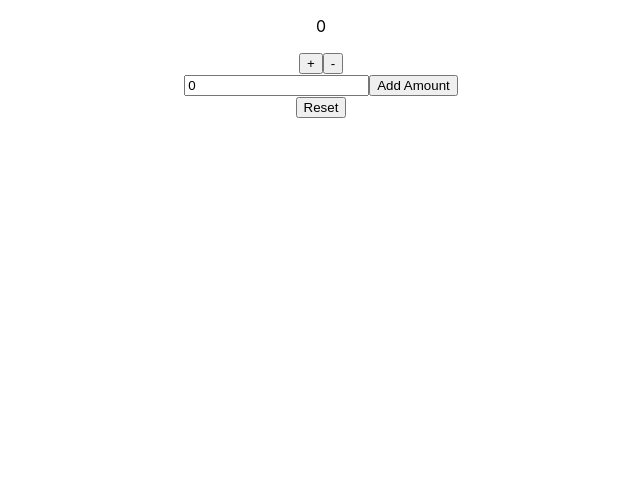
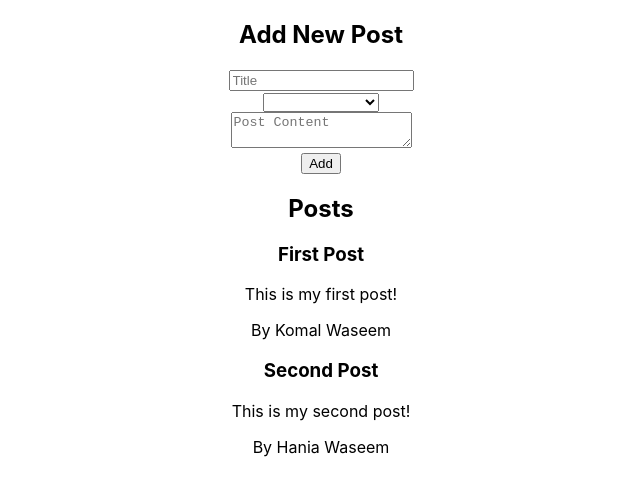
Before and after one commit to komalwaseem2/ReduxCounter, a React (Create React App) app: page / in a window 1280 px wide. Shown: the top 494 px of the page, without its empty margins (319-959 px from the left). Built offline with nearby package versions, Linux system fonts and the light colour scheme.

Commit message:
redux posts -view and add

```diff
--- a/src/App.js
+++ b/src/App.js
@@ -1,11 +1,13 @@
 import logo from './logo.svg';
 import './App.css';
-import Counter from './features/counter/Counter';
+import PostList from './features/posts/PostList';
+import AddPostForm from './features/posts/AddPostForm';
 
 function App() {
   return (
     <div className="App">
-     <Counter></Counter>
+      <AddPostForm></AddPostForm>
+      <PostList></PostList>
     </div>
   );
 }
--- a/src/app/store.js
+++ b/src/app/store.js
@@ -1,8 +1,10 @@
 import { configureStore } from "@reduxjs/toolkit";
-import counterReducer from '../features/counter/counterSlice'
+import postsReducer from '../features/posts/postsSlice'
+import usersReducer from '../features/users/usersSlice'
 
 export const store = configureStore({
     reducer: {
-        counter: counterReducer,
+        posts: postsReducer,
+        users: usersReducer,
     }
 })
--- a/src/features/counter/Counter.js
+++ /dev/null
@@ -1,33 +0,0 @@
-import { useSelector,useDispatch } from "react-redux";
-import { increment,decrement, incrementBy, reset } from "./counterSlice";
-import { useState } from "react";
-
-const Counter=()=>{
-
-    const count = useSelector((state)=>state.counter.count);
-    const dispatch = useDispatch();
-
-    const [amount,setAmount] = useState(0);
-
-    const addValue = Number(amount)|| 0;
-
-    const resetAll = () =>{
-        setAmount(0);
-        dispatch(reset());
-    }
-
-    return (
-        <div>
-            <p>{count}</p>
-            <button onClick={()=>dispatch(increment())}>+</button>
-            <button onClick={()=>dispatch(decrement())}>-</button>
-            <div>
-                <input type="text" value={amount} onChange={(event)=>{setAmount(event.target.value)}}></input>
-                <button onClick={()=>dispatch(incrementBy(addValue))}>Add Amount</button>
-            </div>
-            <button onClick={resetAll}>Reset</button>
-        </div>
-    );
-}
-
-export default Counter;
--- a/src/features/counter/counterSlice.js
+++ /dev/null
@@ -1,28 +0,0 @@
-import { createSlice } from "@reduxjs/toolkit";
-
-const initialState = {
-    count: 0
-};
-
-export const counterSlice = createSlice({
-    name: 'counter',
-    initialState,
-    reducers: {
-        increment: (state)=>{
-            state.count += 1;
-        },
-        decrement: (state)=>{
-            state.count -= 1;
-        },
-        reset: (state)=>{
-            state.count = 0;
-        },
-        incrementBy: (state,action)=>{
-            state.count += action.payload;
-        },
-    }
-})
-
-export const {increment,decrement,reset,incrementBy} = counterSlice.actions;
-
-export default counterSlice.reducer;
--- /dev/null
+++ b/src/features/posts/AddPostForm.js
@@ -0,0 +1,49 @@
+import { useState } from "react"
+import { useDispatch, useSelector } from "react-redux";
+import { nanoid } from "@reduxjs/toolkit";
+import { postAdded } from "./postsSlice";
+import { selectAllUsers } from "../users/usersSlice";
+
+const AddPostForm=()=>{
+
+    const [title,setTitle] = useState("");
+    const [content,setContent] = useState("");
+    const [author,setAuthor] = useState("");
+
+    const users = useSelector(selectAllUsers);
+
+    const dispatch = useDispatch();
+
+    const savePost=()=>{
+        if (title && content){
+            dispatch(
+                postAdded(title,content,author)
+            )
+            setTitle("")
+            setContent("")
+        }
+    }
+
+    const userOptions = users.map(user=>(
+        <option key={user.id} value={user.id}>
+            {user.name}
+        </option>
+    ))
+
+    return (
+        <div>
+            <h2>Add New Post</h2>
+            <form>
+                <input type="text" placeholder="Title" value={title} onChange={(e)=>setTitle(e.target.value)}></input><br></br>
+                <select value={author} onChange={(e)=>setAuthor(e.target.value)}>
+                    <option value=""></option>
+                    {userOptions}
+                </select><br></br>
+                <textarea placeholder="Post Content" value={content} onChange={(e)=>setContent(e.target.value)}></textarea><br></br>
+                <button type="button" onClick={savePost}>Add</button>
+            </form>
+        </div>
+    )
+}
+
+export default AddPostForm
--- /dev/null
+++ b/src/features/posts/PostAuthor.js
@@ -0,0 +1,17 @@
+import { useSelector } from "react-redux";
+import { selectAllUsers } from "../users/usersSlice";
+
+const PostAuthor=({userID})=>{
+
+    const users = useSelector(selectAllUsers);
+
+    const author = users.find(user=>user.id==userID)
+
+    return (
+        <span>
+            By {author ? author.name : "Unknown Author" }
+        </span>
+    )
+}
+
+export default PostAuthor;
--- /dev/null
+++ b/src/features/posts/PostList.js
@@ -0,0 +1,25 @@
+import { useSelector } from "react-redux"
+import { selectAllPosts } from "./postsSlice";
+import PostAuthor from "./PostAuthor";
+
+const PostList=()=>{
+
+    const posts = useSelector(selectAllPosts); // if structure of post ever changes -> just need to update the slice not every component
+
+    const renderedPosts = posts.map((post)=>(
+        <div key={post.id}>
+            <h3>{post.title}</h3>
+            <p>{post.content.substring(0,100)}</p>
+            <PostAuthor userID={post.author}></PostAuthor>
+        </div>
+    ))
+
+    return (
+        <div>
+            <h2>Posts</h2>
+            {renderedPosts}
+        </div>
+    )
+}
+
+export default PostList;
--- /dev/null
+++ b/src/features/posts/postsSlice.js
@@ -0,0 +1,34 @@
+import { createSlice, nanoid } from "@reduxjs/toolkit";
+
+const initialState = [
+    {id: 1, title: 'First Post',content: "This is my first post!", author: 1},
+    {id: 2, title: 'Second Post',content: "This is my second post!", author:2},
+]
+
+export const postsSlice = createSlice({
+    name: 'posts',
+    initialState,
+    reducers: {
+        postAdded:{
+            reducer(state,action){
+                state.push(action.payload);
+            },
+            prepare(title,content,author){
+                return {
+                    payload:{
+                        id: nanoid(),
+                        title,
+                        content,
+                        author
+                    }
+                }
+            }
+        },
+    }
+})
+
+export const selectAllPosts = (state) => state.posts;
+
+export const {postAdded} = postsSlice.actions;
+
+export default postsSlice.reducer;
--- /dev/null
+++ b/src/features/users/usersSlice.js
@@ -0,0 +1,33 @@
+import { createSlice, nanoid } from "@reduxjs/toolkit";
+
+const initialState = [
+    {id: 1, name: "Komal Waseem"},
+    {id: 2, name: "Hania Waseem"},
+]
+
+export const usersSlice = createSlice({
+    name: 'users',
+    initialState,
+    reducers: {
+        // postAdded:{
+        //     reducer(state,action){
+        //         state.push(action.payload);
+        //     },
+        //     prepare(title,content){
+        //         return {
+        //             payload:{
+        //                 id: nanoid(),
+        //                 title,
+        //                 content
+        //             }
+        //         }
+        //     }
+        // },
+    }
+})
+
+export const selectAllUsers = (state) => state.users;
+
+export const {} = usersSlice.actions;
+
+export default usersSlice.reducer;
```
Also changed, not shown: Screenshot from 2024-05-17 16-46-29.png (added).
